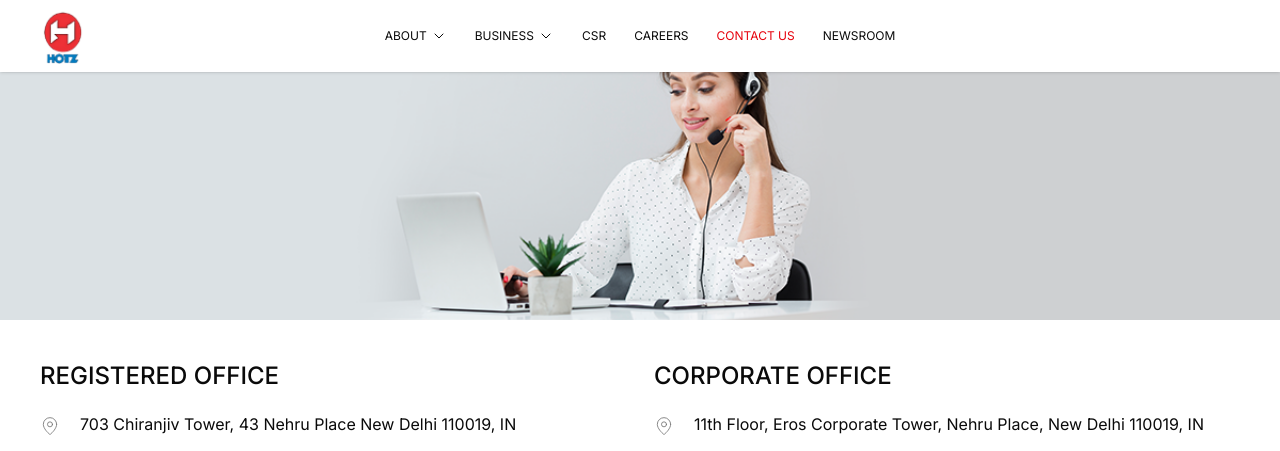
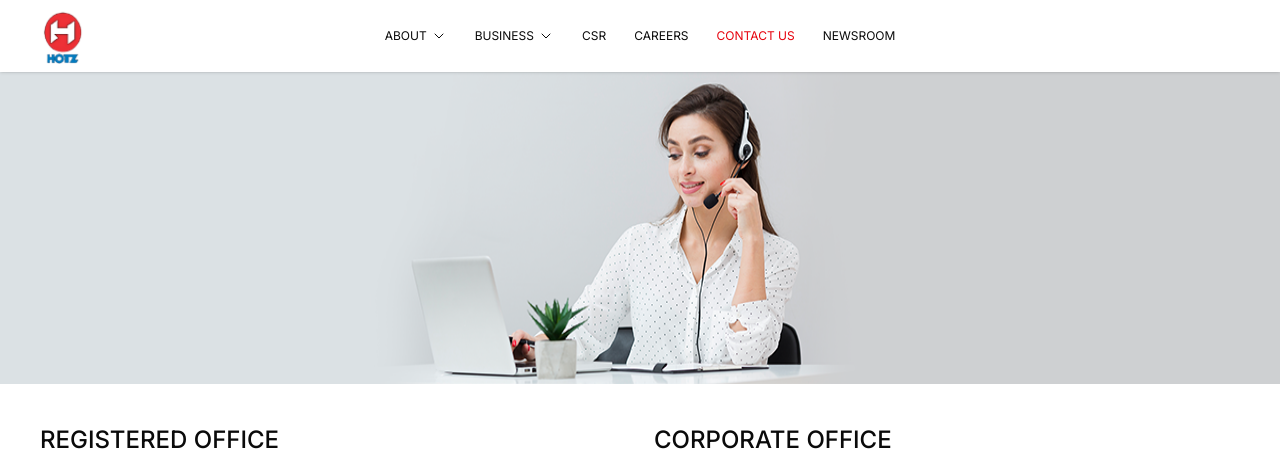
Before and after one commit to doableworks/hotz, a Next.js app: page /contact-us in a window 1280 px wide. Shown: the top 451 px of the page. Built offline with nearby package versions, Linux system fonts and the light colour scheme.

Commit message:
Updated the contact image

```diff
--- a/src/app/contact-us/page.tsx
+++ b/src/app/contact-us/page.tsx
@@ -8,14 +8,14 @@ const page = () => {
   return (
     <div>
       <Navbar />
-      <div className="w-full h-[80vh] md:h-80 bg-gray-400">
+      <div className="w-full h-[50vh] md:h-80 bg-gray-400 mt-16">
         <img
-          src="/images/contactMobile.jpg"
+          src="/images/Contact-us.png"
           className="h-full w-full object-cover md:hidden"
         />
-                <img
+        <img
           src="/images/Contact-us.png"
-          className="h-80 w-full object-cover hidden md:block"
+          className="h-80 w-full hidden md:block"
         />
       </div>
 
```
